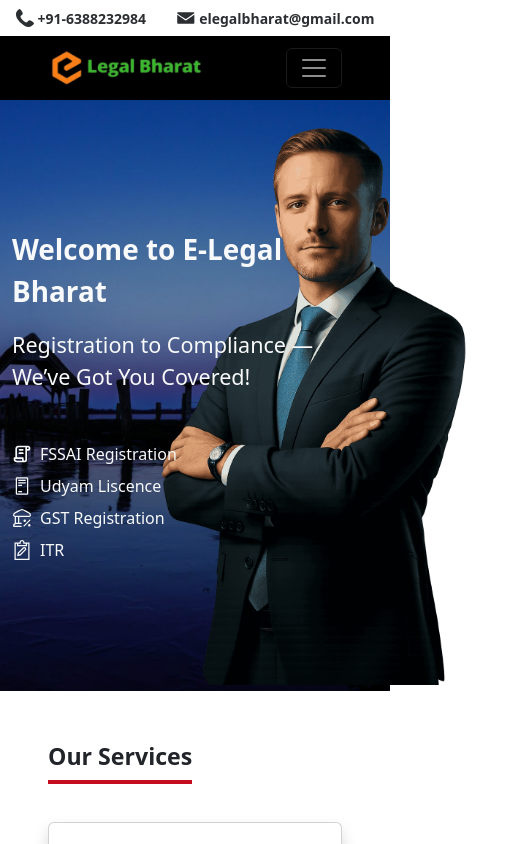
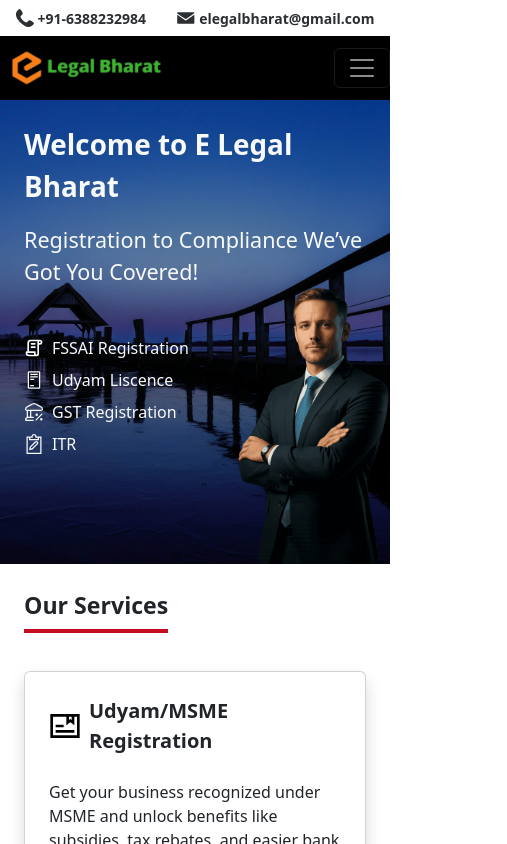
Before and after one commit to jaySmilet/e-legal-bharat, a React (Vite) app: page /#/home in a window 390 px wide. Shown: the top 844 px of the page, 507 px wide, since content can reach past the window. Built offline with nearby package versions, Linux system fonts and the light colour scheme.

Commit message:
content overflow fix, home layout fix

```diff
--- a/src/App.scss
+++ b/src/App.scss
@@ -8,11 +8,11 @@
   background-size: cover; /* Covers the entire div */
   background-position: center; /* Centers the image */
   background-repeat: no-repeat; /* Prevents repetition */
-  position: relative;
 
-  .container{
+  .text-content {
     position: relative;
     z-index: 2;
+    align-items: center;
   }
 }
 .overlay {
@@ -22,7 +22,7 @@
   right: 0;
   bottom: 0;
   background-color: rgba(0, 0, 0, 0.38); /* semi-transparent dark overlay */
-  z-index: 1;
+  z-index: 0;
 }
 .profile-man{
   width: 100%;
@@ -32,8 +32,21 @@
   background-position: center; /* Centers the image */
   background-repeat: no-repeat; /* Prevents repetition */
   position: absolute;
-  top: 4%;
+  bottom: 0;
   right: -30%;
+  z-index: 1;
+}
+
+@media (max-width: 575.98px) {
+  .top-info{
+    height: 55vh;
+    .text-content {
+      align-items: flex-start;
+    }
+  }
+  .profile-man{
+    height: 60%; // Smaller min-height for mobile
+  }
 }
 
 .line{
@@ -117,5 +130,4 @@
       }
   }
   }
-
 }
--- a/src/components/header.tsx
+++ b/src/components/header.tsx
@@ -14,7 +14,7 @@
 
   return (
     <nav
-      className="navbar sticky-top navbar-expand-lg bg-black px-5"
+      className="navbar sticky-top navbar-expand-lg bg-black ps-2"
       data-bs-theme="dark"
     >
       <div className="container-fluid px-0">
@@ -41,7 +41,7 @@
           <span className="navbar-toggler-icon"></span>
         </button>
         <div
-          className="offcanvas offcanvas-end w-50 bg-black ms-5"
+          className="offcanvas offcanvas-end w-50 bg-black"
           tabIndex={-1}
           id="offcanvasDarkNavbar"
           aria-labelledby="offcanvasDarkNavbarLabel"
@@ -54,8 +54,8 @@
             >
               <img
                 src={`${BASE_IMAGE_PATH}logo/e-legal-bharat-green.png`}
-                className="me-2"
-                style={{ width: "155px" }}
+                className="me-1"
+                style={{ width: "130px" }}
                 alt="e-legal-bharat-logo"
               />
             </h5>
--- a/src/components/layout.tsx
+++ b/src/components/layout.tsx
@@ -8,7 +8,7 @@
     <div className="main container-fluid h-100 d-flex flex-column px-0 no-copy">
       <Connect />
       <Header />
-      <div className="main-content flex-grow-1">
+      <div className="main-content flex-grow-1 overflow-hidden">
         <Outlet />
       </div>
       <div className="footer mt-auto">
--- a/src/pages/home.tsx
+++ b/src/pages/home.tsx
@@ -11,18 +11,16 @@
   };
   return (
     <div className="home d-flex flex-column">
-      <div className="top-info">
+      <div className="top-info position-relative">
         <div className="overlay"></div>
-        <div className="container d-flex align-items-center h-100 px-0">
-          <div className="row">
-            <div className="col-10 z-1 p-0">
-              <div className="d-flex flex-column gap-md-4 gap-5 ps-4">
+        <div className="text-content h-100 d-flex p-md-5 p-4">
+          <div className="d-flex flex-column gap-md-4 gap-5">
             <div className="d-flex flex-column gap-2">
               <span className="text-light fs-1 fw-semibold">
-                    Welcome to E-Legal Bharat
+                Welcome to E Legal Bharat
               </span>
               <span className="text-light fs-4 fw-normal mt-2">
-                    Registration to Compliance —We’ve Got You Covered!
+                Registration to Compliance We’ve Got You Covered!
               </span>
             </div>
             <div className="d-flex flex-column flex-md-row gap-md-5 gap-2">
@@ -117,15 +115,11 @@
             </div>
           </div>
         </div>
-            <div className="col-2">
-              <div className="profile-man z-0"></div>
-            </div>
-          </div>
-        </div>
+        <div className="profile-man"></div>
       </div>
       {/* <Carousels /> */}
 
-      <div className="service-grid-section p-5">
+      <div className="service-grid-section p-md-5 p-4">
         <span className="fs-3 fw-bold bb-red-4">Our Services</span>
         <div className="service-grid mt-5">
           {serviceHome.map((sH) => (
@@ -160,7 +154,7 @@
         </div>
       </div>
 
-      <div className="service-grid-section bg-gray-200 p-5">
+      <div className="service-grid-section bg-gray-200 p-md-5 p-4">
         <span className="fs-3 fw-bold bb-red-4">
           Why We're the Right Choice
         </span>
```
Lines whose indentation alone changed are shown as unchanged.
